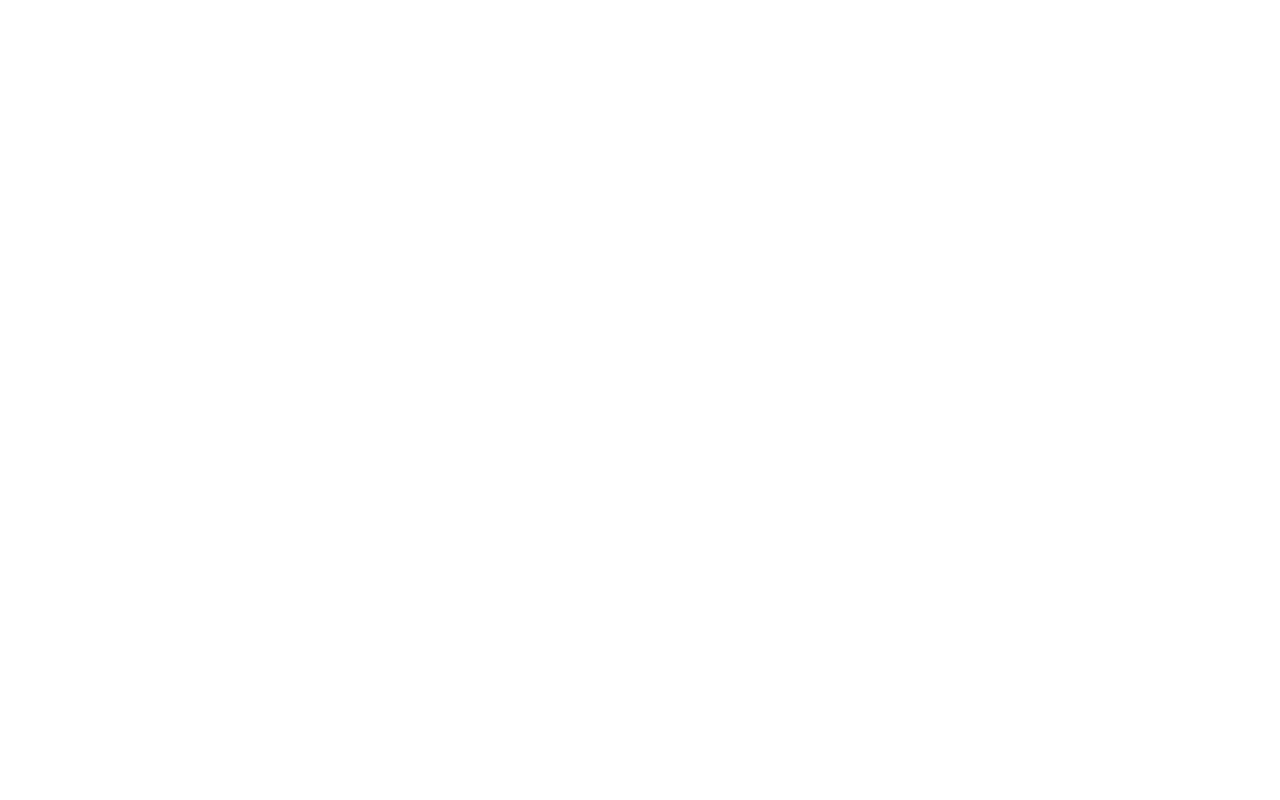
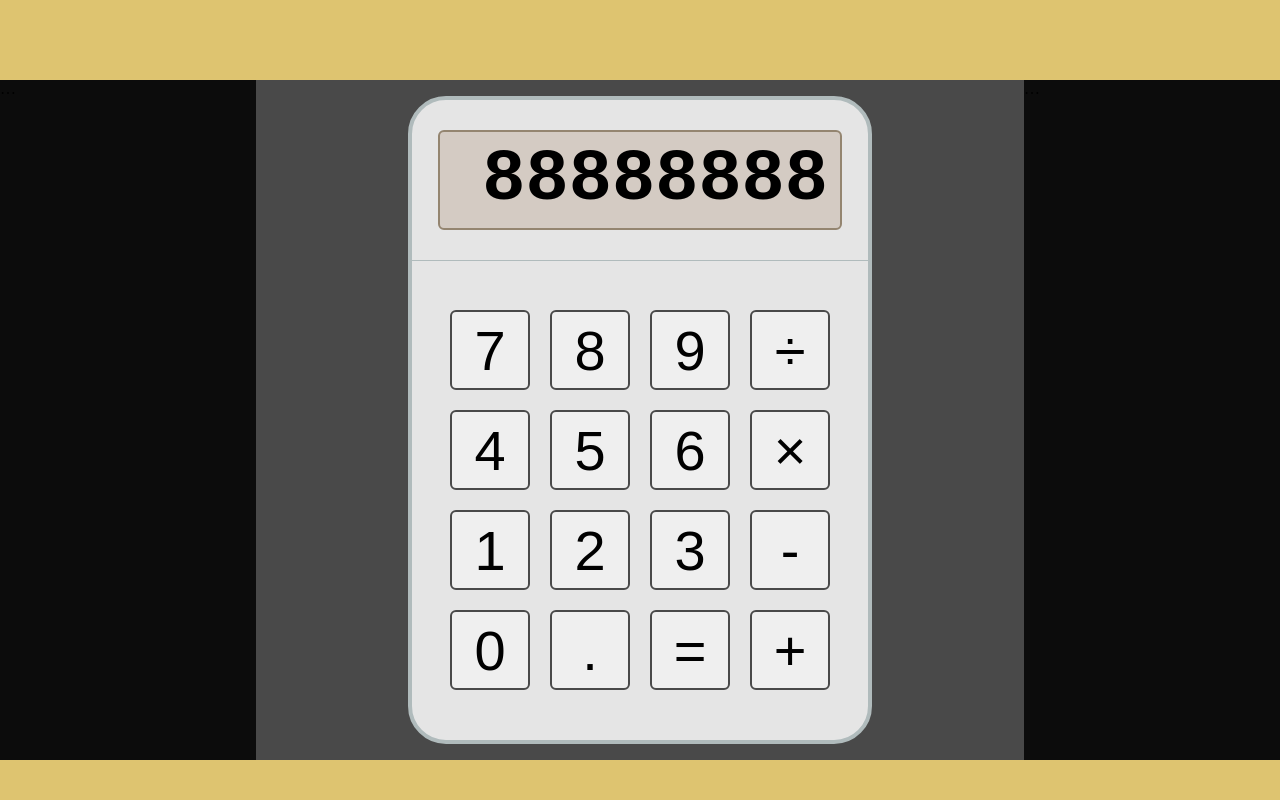
Before and after one commit to milkywaysquirreldeer/calculator, a plain HTML site: page index.html in a window 1280 px wide. Drawn offline with Linux system fonts and the light colour scheme.

Commit message:
Create UI

```diff
--- a/css/style.css
+++ b/css/style.css
@@ -0,0 +1,122 @@
+header,
+footer {
+  background-color: #dec470;
+}
+
+footer {
+  height: 5vh;
+}
+
+header {
+  height: 10vh;
+}
+
+.container {
+  display: flex;
+  flex-direction: column;
+  margin: 0px;
+  min-height: 100vh;
+}
+
+.main {
+  display: flex;
+  flex: 1;
+}
+
+.content-panel {
+  align-items: center;
+  background-color: #494949;
+  display: flex;
+  flex: 1;
+  justify-content: center;
+  order: 2;
+}
+
+.calculator {
+  background-color: #e5e5e5;
+  border: 4px solid #b0bbbc;
+  border-radius: 38px;
+  height: 640px;
+  width: 456px;
+}
+
+.display-container {
+  border-bottom: 1px solid #b0bbbc;
+  height: 160px;
+}
+
+.display-container,
+.calc-buttons-container {
+  align-items: center;
+  display: flex;
+  justify-content: center;
+}
+
+.calc-buttons-container {
+  height: 478px;
+}
+
+button {
+  cursor: pointer;
+}
+
+.display {
+  align-items: center;
+  background-color: #d4cbc3;
+  border: 2px solid #948570;
+  display: flex;
+  font-family: 'Courier New', Courier, monospace;
+  font-size: 72px;
+  font-weight: bold;
+  height: 96px;
+  justify-content: right;
+  padding: 0px 12px;
+  text-align: right;
+  width: 376px;
+}
+
+.display,
+.calc-button-row > button {
+  border-radius: 6px;
+}
+
+.calc-buttons {
+  display: flex;
+  flex-direction: column;
+  height: 400px;
+  width: 400px;
+}
+
+.calc-button-row {
+  display: flex;
+  flex:1;
+}
+
+.calc-button-row > button {
+  border: 2px solid #494949;
+  flex: 1;
+  font-size: 56px;
+  margin: 10px;
+}
+
+.calc-button-row > button:hover {
+  background-color: white;
+  border: 2px solid #ff8e01;
+}
+
+.calc-button-row > button:active {
+  background-color: #ffe280;
+}
+
+.left-panel {
+  order: 1;
+}
+
+.right-panel {
+  order: 3;
+}
+
+.side-panel {
+  background-color: #0c0c0c;
+  flex: 0 0 20vw;
+}
--- a/index.html
+++ b/index.html
@@ -5,8 +5,48 @@
     <title>JavaScript Calculator</title>
     <link rel="stylesheet" href="css/style.css">
   </head>
-  <body>
+  <body class="container">
     <script src="js/calculator.js" defer></script>
-
+    <header></header>
+    <div class="main">
+      <main class="content-panel">
+        <div class="calculator">
+          <div class="display-container">
+            <div class="display">88888888</div>
+          </div>
+          <div class="calc-buttons-container">
+            <div class="calc-buttons">
+              <div class="calc-button-row">
+               <button class="7">7</button>
+               <button class="8">8</button>
+               <button class="9">9</button>
+               <button class="/">&divide;</button>
+              </div>
+              <div class="calc-button-row">
+               <button class="4">4</button>
+               <button class="5">5</button>
+               <button class="6">6</button>
+               <button class="*">&times;</button>
+              </div>
+              <div class="calc-button-row">
+               <button class="1">1</button>
+               <button class="2">2</button>
+               <button class="3">3</button>
+               <button class="-">-</button>
+              </div>
+              <div class="calc-button-row">
+               <button class="0">0</button>
+               <button class=".">.</button>
+               <button class="=">=</button>
+               <button class="+">+</button>
+              </div>
+            </div>
+          </div>
+        </div>
+      </main>
+      <aside class="side-panel left-panel">…</aside>
+      <aside class="side-panel right-panel">…</aside>
+    </div>
+    <footer></footer>
   </body>
 </html>
```
